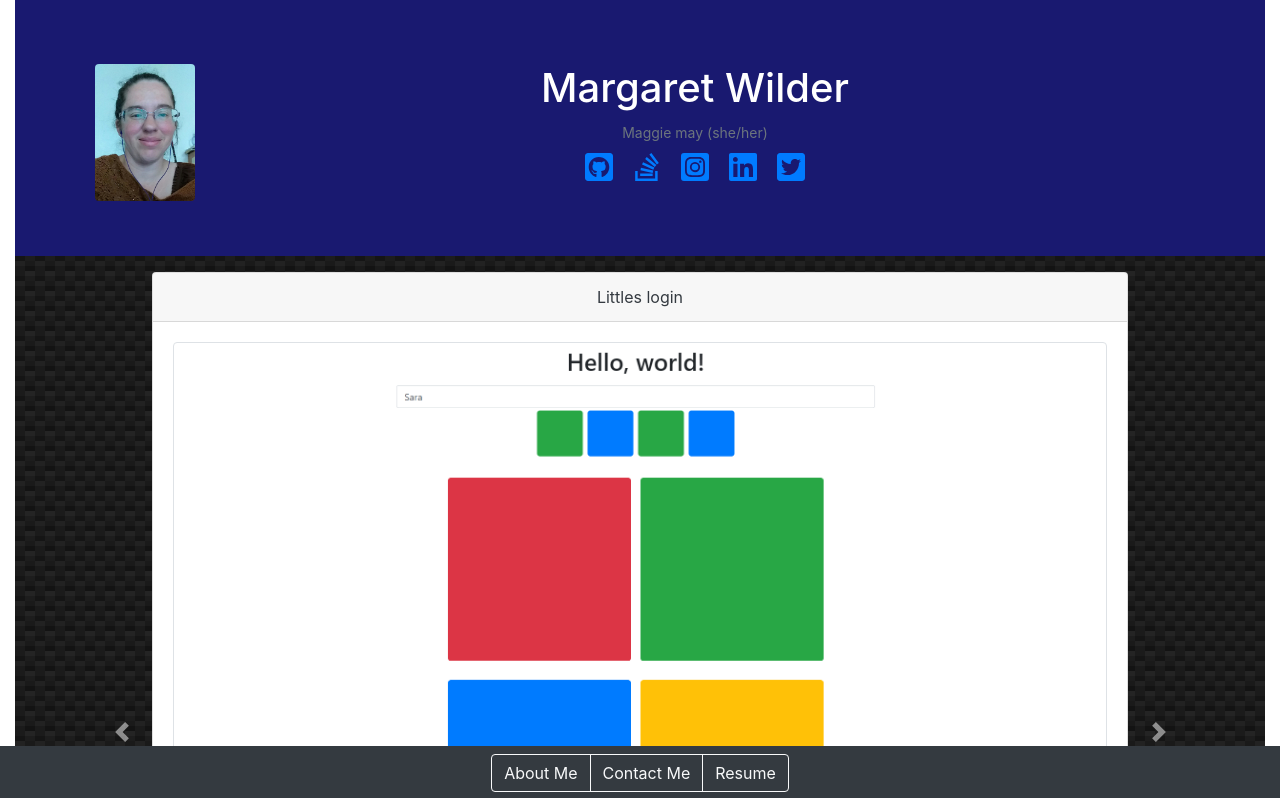
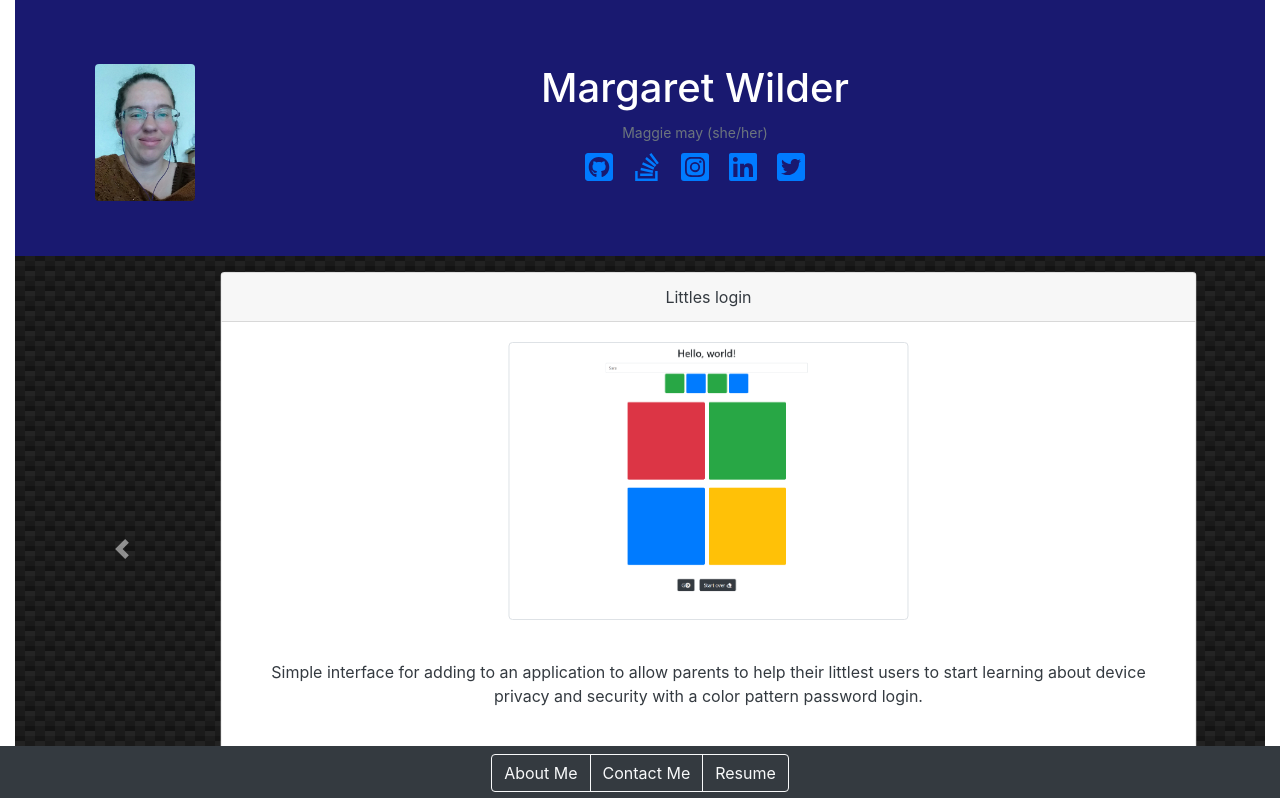
Before and after one commit to maggiemaywilder/my-portfolio, a React (Create React App) app: page / in a window 1280 px wide. Shown: the top 798 px of the page. Built offline with nearby package versions, Linux system fonts and the light colour scheme.

Commit message:
correct urls for projects

```diff
--- a/src/App.js
+++ b/src/App.js
@@ -56,6 +56,7 @@ function App() {
       title: 'Littles login',
       description: 'Simple interface for adding to an application to allow parents to help their littlest users to start learning about device privacy and security with a color pattern password login.',
       repo: `https://github.com/maggiemaywilder/littlesLogin`,
+      deployed: ' ',
       image: `${littlesLogin}`
     },
     {
@@ -70,8 +71,8 @@ function App() {
       id: 4,
       title: 'ReadMe generator: commandline app',
       description: 'A commandline application for generating the basic structure of a ReadME file.',
-      deployed: `https://calm-hamlet-80672.herokuapp.com`,
-      repo: null,
+      deployed: `https://github.com/maggiemaywilder/comprehensiveReadMeCreator`,
+      repo: ' ',
       image: `${ReadMeScreengrab}`
     },
     {
--- a/src/components/Projects.js
+++ b/src/components/Projects.js
@@ -2,6 +2,8 @@ import { Container, Carousel, Card } from 'react-bootstrap';
 import { useState } from 'react';
 
 const Projects = ({ projects }) => {
+    const isDeployed = projects.deployed;
+
     const [index, setIndex] =useState(0);
 
     const handleSelect = (selectedIndex, e) => {
@@ -9,20 +11,21 @@ const Projects = ({ projects }) => {
     };
 
     const pCards = projects.map((project) => (
+
         <Carousel.Item key={project.id}>
             <Card className='pcard mx-auto mb-5 mt-3 text-center text-dark'>
                 <Card.Header className=' text-wrap'>{project.title}</Card.Header>
                 <Card.Body>
-                    <img src={project.image} className='img-thumbnail'/>
+                    <img src={project.image} alt={project.title} className='img-thumbnail' style={{ maxWidth: '400px', height: 'auto' }}/>
                 </Card.Body>
                 <Card.Body>
                     <Card.Text>{project.description}</Card.Text>
                 </Card.Body>
                 <Card.Body>
                 <Card.Link href={project.repo}>Github</Card.Link>
-                    {projects.deployed != null &&
-                        <Card.Link href={project.deployed}>Site</Card.Link>
-                        }
+                {isDeployed != ' ' &&
+                    <Card.Link href={project.deployed}>Site</Card.Link>
+                }
                 </Card.Body>
             </Card>
         </Carousel.Item>
```
